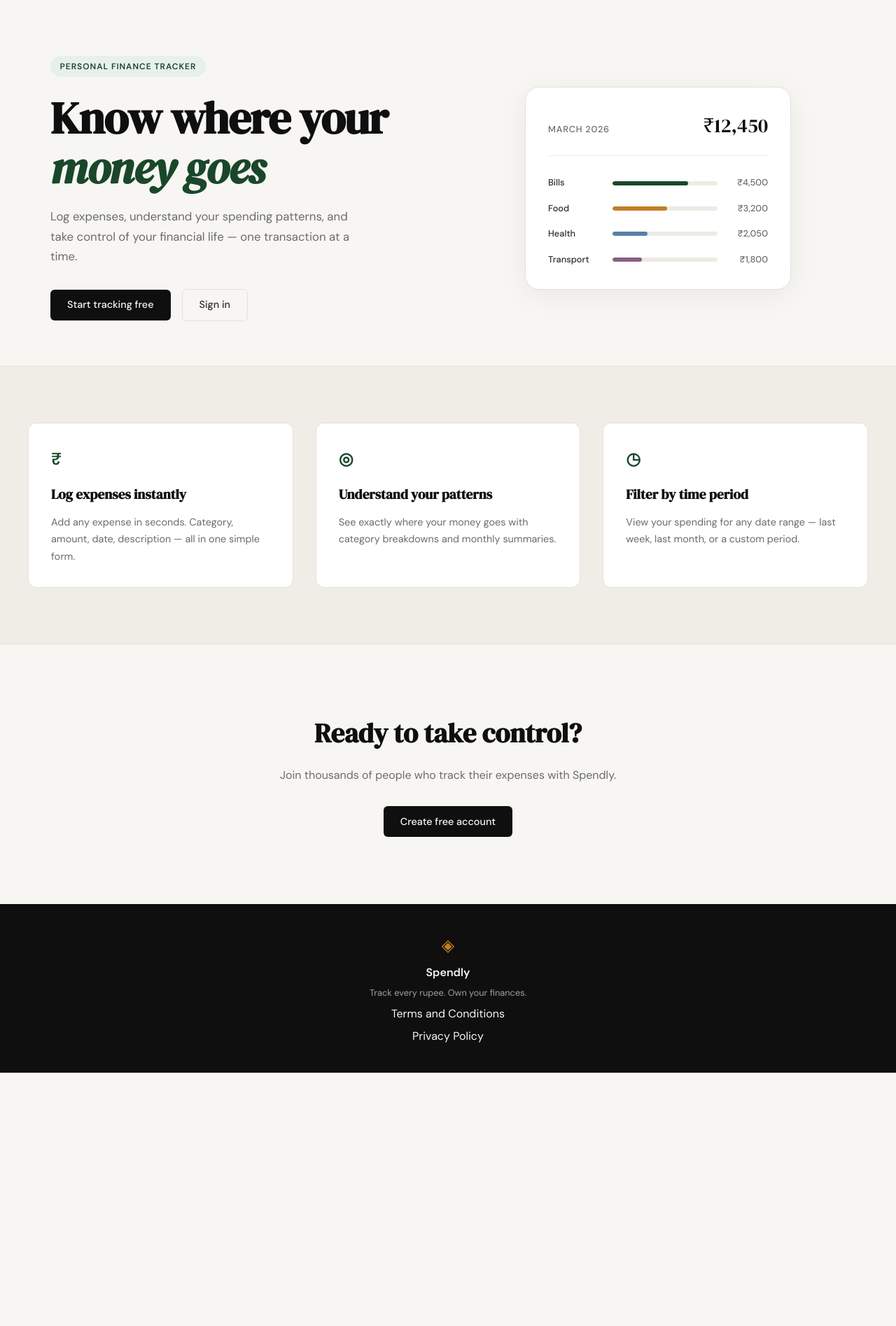
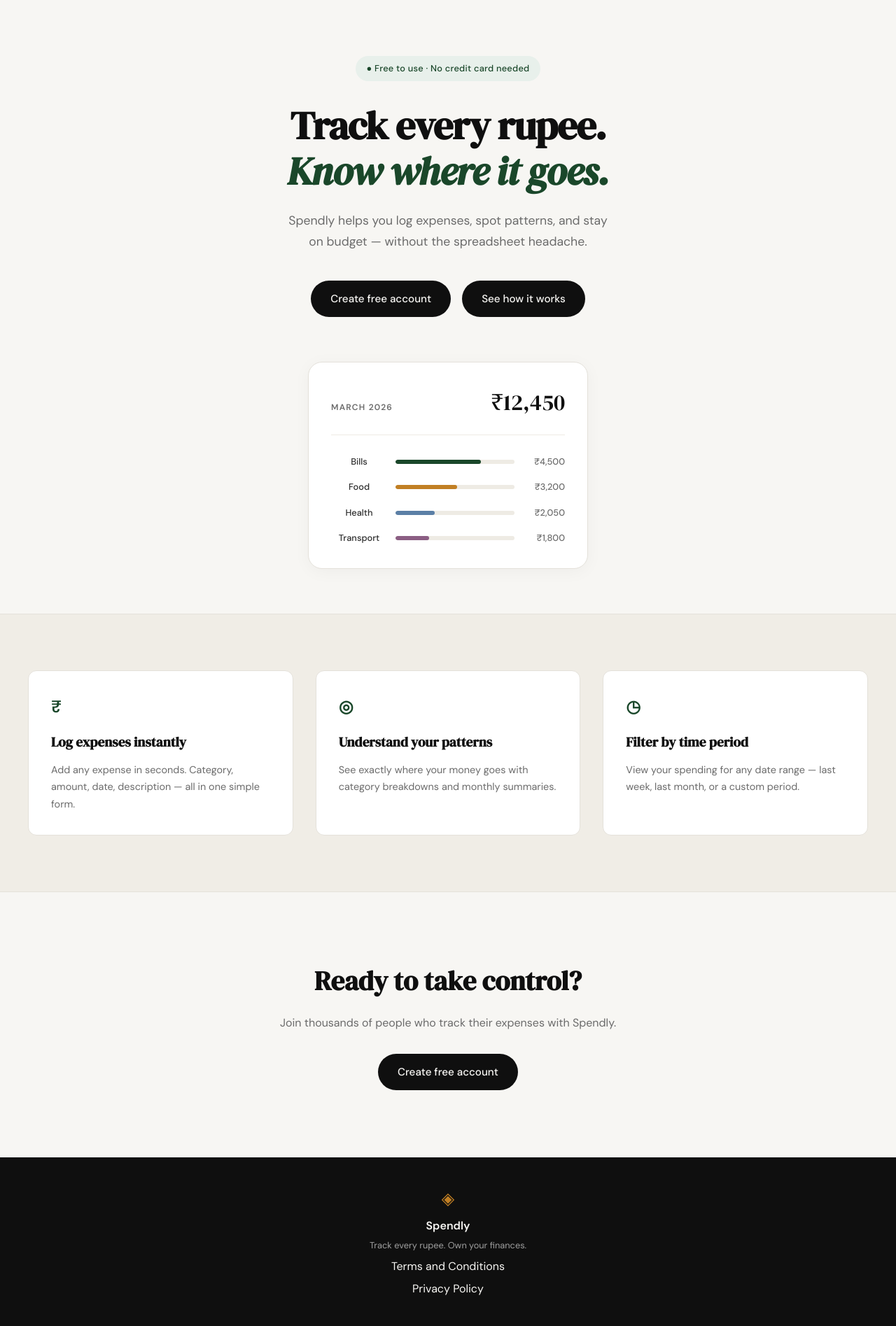
Before and after one commit to Kumar-Ansuman1/spendly, a Flask app: page / in a window 1280 px wide. Shown: the part 61-1956 px from the top of the page at 70% size. Before the commit the page ends 1594 px from the top, so only its background shows below. Run offline with Flask 3, Linux system fonts and the light colour scheme.

Commit message:
changed the hero section

```diff
--- a/static/css/style.css
+++ b/static/css/style.css
@@ -125,34 +125,39 @@
 
 .hero {
     padding: 5rem 2rem 4rem;
-    display: grid;
-    grid-template-columns: 1fr 1fr;
-    gap: 4rem;
-    align-items: center;
+    display: flex;
+    justify-content: center;
     max-width: var(--max-width);
     margin: 0 auto;
+}
+
+.hero-inner {
+    display: flex;
+    flex-direction: column;
+    align-items: center;
+    text-align: center;
+    max-width: 600px;
 }
 
 .hero-badge {
     display: inline-block;
     background: var(--accent-light);
     color: var(--accent);
-    font-size: 0.75rem;
-    font-weight: 600;
-    letter-spacing: 0.08em;
-    text-transform: uppercase;
-    padding: 0.35rem 0.85rem;
+    font-size: 0.8rem;
+    font-weight: 500;
+    letter-spacing: 0.02em;
+    padding: 0.5rem 1rem;
     border-radius: 999px;
-    margin-bottom: 1.5rem;
+    margin-bottom: 2rem;
 }
 
 .hero-title {
     font-family: var(--font-display);
-    font-size: clamp(2.5rem, 5vw, 4rem);
-    line-height: 1.1;
+    font-size: clamp(2.5rem, 6vw, 3.5rem);
+    line-height: 1.15;
     letter-spacing: -0.02em;
     color: var(--ink);
-    margin-bottom: 1.25rem;
+    margin-bottom: 1.5rem;
 }
 
 .hero-title em {
@@ -161,17 +166,19 @@
 }
 
 .hero-subtitle {
-    font-size: 1.05rem;
+    font-size: 1.1rem;
     color: var(--ink-muted);
     line-height: 1.7;
-    max-width: 460px;
-    margin-bottom: 2rem;
+    max-width: 480px;
+    margin-bottom: 2.5rem;
 }
 
 .hero-actions {
     display: flex;
     gap: 1rem;
     align-items: center;
+    justify-content: center;
+    margin-bottom: 4rem;
 }
 
 /* ------------------------------------------------------------------ */
@@ -181,6 +188,7 @@
 .hero-visual {
     display: flex;
     justify-content: center;
+    width: 100%;
 }
 
 .mock-card {
@@ -189,8 +197,8 @@
     border-radius: var(--radius-lg);
     padding: 2rem;
     width: 100%;
-    max-width: 380px;
-    box-shadow: 0 8px 40px rgba(0,0,0,0.06);
+    max-width: 400px;
+    box-shadow: 0 4px 24px rgba(0,0,0,0.04);
 }
 
 .mock-card-header {
@@ -203,16 +211,16 @@
 }
 
 .mock-label {
-    font-size: 0.8rem;
-    font-weight: 500;
+    font-size: 0.75rem;
+    font-weight: 600;
     color: var(--ink-muted);
     text-transform: uppercase;
-    letter-spacing: 0.06em;
+    letter-spacing: 0.1em;
 }
 
 .mock-total {
     font-family: var(--font-display);
-    font-size: 1.75rem;
+    font-size: 2rem;
     color: var(--ink);
 }
 
@@ -264,10 +272,10 @@
     display: inline-block;
     background: var(--ink);
     color: var(--paper);
-    padding: 0.65rem 1.5rem;
-    border-radius: var(--radius-sm);
+    padding: 0.85rem 1.75rem;
+    border-radius: 999px;
     font-family: var(--font-body);
-    font-size: 0.9rem;
+    font-size: 0.95rem;
     font-weight: 500;
     cursor: pointer;
     border: none;
@@ -276,6 +284,11 @@
 }
 
 .btn-primary:hover { background: var(--accent); }
+
+.btn-secondary {
+    background: var(--ink);
+    color: var(--paper);
+}
 
 .btn-ghost {
     display: inline-block;
@@ -583,19 +596,12 @@
 /* ------------------------------------------------------------------ */
 
 @media (max-width: 900px) {
-    .hero {
-        grid-template-columns: 1fr;
-        text-align: center;
-    }
-
-    .hero-subtitle { max-width: 100%; }
-    .hero-actions { justify-content: center; }
-    .hero-visual { display: none; }
-
     .features-inner { grid-template-columns: 1fr; }
 }
 
 @media (max-width: 600px) {
     .nav-links a:not(.nav-cta) { display: none; }
     .hero { padding: 3rem 1rem 2rem; }
+    .hero-actions { flex-direction: column; width: 100%; }
+    .hero-actions .btn-primary { width: 100%; }
 }
--- a/templates/landing.html
+++ b/templates/landing.html
@@ -6,25 +6,22 @@
 
 <section class="hero">
     <div class="hero-inner">
-        <div class="hero-badge">Personal Finance Tracker</div>
+        <div class="hero-badge">● Free to use · No credit card needed</div>
         <h1 class="hero-title">
-            Know where your<br>
-            <em>money goes</em>
+            Track every rupee.<br>
+            <em>Know where it goes.</em>
         </h1>
         <p class="hero-subtitle">
-            Log expenses, understand your spending patterns,
-            and take control of your financial life —
-            one transaction at a time.
+            Spendly helps you log expenses, spot patterns, and stay on budget — without the spreadsheet headache.
         </p>
         <div class="hero-actions">
-            <a href="{{ url_for('register') }}" class="btn-primary">Start tracking free</a>
-            <a href="{{ url_for('login') }}" class="btn-ghost">Sign in</a>
-        </div>
+            <a href="{{ url_for('register') }}" class="btn-primary">Create free account</a>
+            <a href="{{ url_for('login') }}" class="btn-primary btn-secondary">See how it works</a>
         </div>
         <div class="hero-visual">
             <div class="mock-card">
                 <div class="mock-card-header">
-                <span class="mock-label">March 2026</span>
+                    <span class="mock-label">MARCH 2026</span>
                     <span class="mock-total">₹12,450</span>
                 </div>
                 <div class="mock-bars">
@@ -55,6 +52,7 @@
                             <div class="mock-bar mock-bar-4" style="width: 28%"></div>
                         </div>
                         <span class="mock-amt">₹1,800</span>
+                    </div>
                 </div>
             </div>
         </div>
```
Lines whose indentation alone changed are shown as unchanged.
